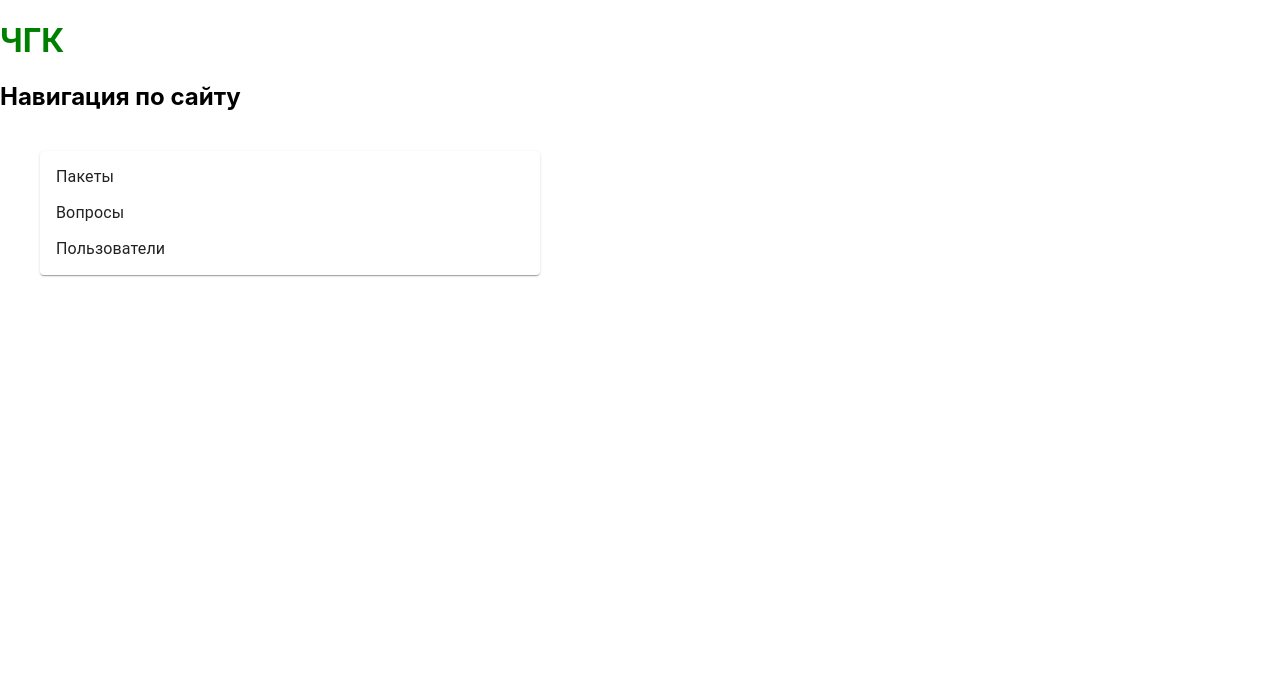
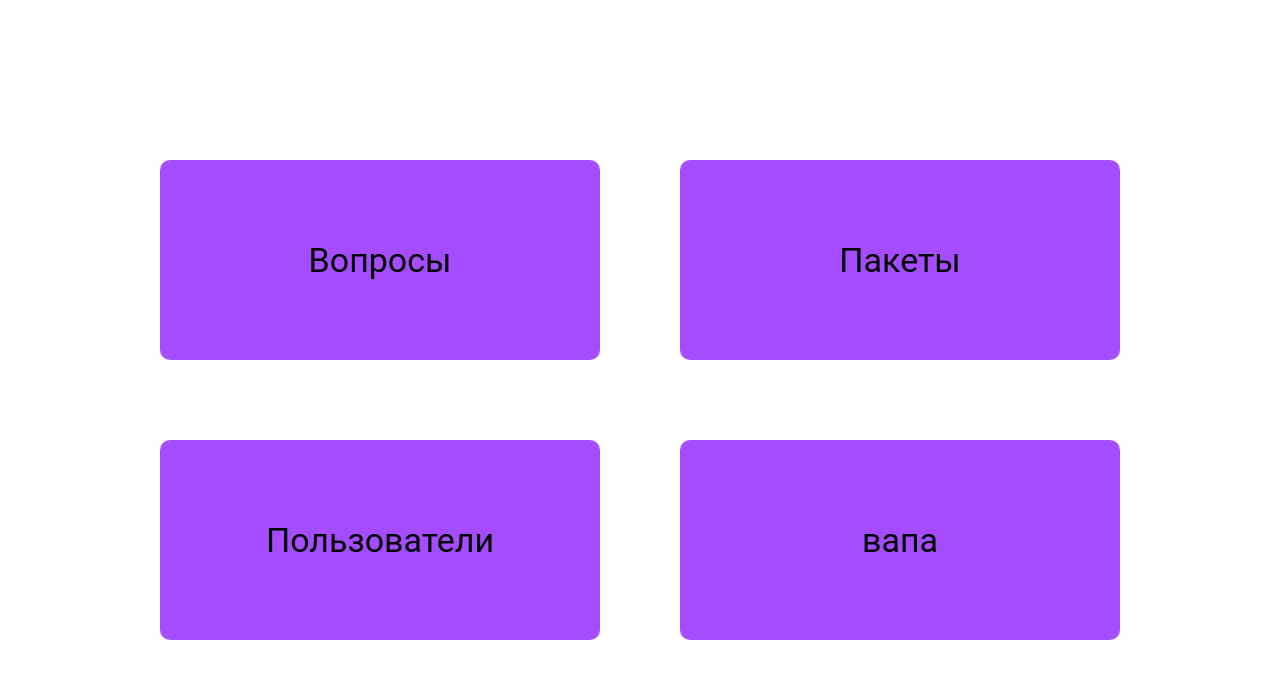
Before and after one commit to thesysadminest/chgk_website, a React (Create React App) app in the folder front_end/: page / in a window 1280 px wide. Shown: the top 678 px of the page. Built offline with nearby package versions, Linux system fonts and the light colour scheme.

Commit message:
improve bombastic frontend

```diff
--- a/front_end/src/App.js
+++ b/front_end/src/App.js
@@ -1,23 +1,80 @@
-// Filename - App.js
+// App.js
 
-import React from "react";
-import Navbar from "./components/Navbar";
-import { BrowserRouter, Routes, Route, Navigate } from "react-router-dom"
+import * as React from "react";
+import NavBar from "./components/NavBar";
+import { BrowserRouter as Router, Route, Routes, useLocation } from 'react-router-dom';
+import { createTheme, alpha, getContrastRatio, ThemeProvider } from '@mui/material/styles';
+import { spacing } from '@mui/system';
 
+import Lobby from "./pages/Lobby";
+import Question from "./pages/Questions";
 import Packs from "./pages/Packs";
 import Users from "./pages/Users";
-import Question from "./pages/Questions";
+
+const violetBase = '#7F00FF';
+const violetMain = alpha(violetBase, 0.7);
+
+const STEP = 10;
+
+const theme = createTheme({
+  palette: {
+    violet: {
+      main: violetMain,
+      light: alpha(violetBase, 0.3),
+      dark: alpha(violetBase, 0.9),
+      contrastText: getContrastRatio(violetMain, '#fff') > 4.5 ? '#fff' : '#111',
+    },
+  },
+
+  components: {
+      MuiButtonBase: {
+          styleOverrides: {
+              root: {
+                  backgroundColor: violetMain,
+                  borderRadius: 10,
+                  variants:
+                  [
+                      {
+                         props:
+                          { variant: 'accent' },
+                          style: ({ theme }) => ({
+                              backgroundColor: theme.palette.violet.light,
+                          })
+                      },
+                      {
+                          props:
+                      { variant: 'default' },
+                      },
+                  ]
+              }
+          }
+      }
+  },
+});
+
+
+export {theme};
 
 function App() {
     return (
-        <BrowserRouter>
-            <Navbar />
-            <Routes>
-                <Route path="/packs" element={<Packs />} />
-                <Route path="/users" element={<Users />} />
-                <Route path="/qs" element={<Question />} />
-            </Routes>
-        </BrowserRouter>
+        <ThemeProvider theme={theme}>
+            <Router>
+                <MainContent />
+            </Router>
+        </ThemeProvider>
+    );
+}
+
+function MainContent() {
+    const location = useLocation();
+
+    return (
+        <Routes>
+            <Route path="/" element={<Lobby />} />
+            <Route path="/packs" element={<><NavBar selected={location.pathname}/> <Packs/> </>} />
+            <Route path="/users" element={<><NavBar selected={location.pathname}/> <Users/> </>} />
+            <Route path="/questions" element={<><NavBar selected={location.pathname}/> <Question/> </>} />
+        </Routes>
     );
 }
 
--- a/front_end/src/components/Navbar.js
+++ b/front_end/src/components/Navbar.js
@@ -1,4 +1,4 @@
-import React from "react";
+import * as React from "react";
 import {
     Divider,
     ListItemIcon,
@@ -11,24 +11,57 @@ import {
     Card
 } from "@mui/material";
 
-const Navbar = () => {
+import Box from "@mui/material/Box";
+import Grid from "@mui/material/Grid2";
+import { styled } from '@mui/material/styles';
+import ButtonBase from "@mui/material/ButtonBase";
+import Button from "@mui/material/Button";
+import {ThemeProvider} from '@mui/material/styles';
+import {theme} from "../App.js";
+import borders from '@mui/system';
+import { spacing } from '@mui/system';
+
+const Item = styled(ButtonBase, Paper)(({ theme }) => ({
+  width : '100%',
+  height: '100%',
+  //backgroundColor: '#fff',
+  //...theme.typography.body2,
+  //padding: theme.spacing(1),
+  textAlign: 'center',
+  // fontSize: 'calc(10px + 2vmin)',
+  fontFamily: 'Roboto, sans-serif'
+  //color: theme.palette.text.secondary,
+  //...theme.applyStyles('dark', {
+  //  backgroundColor: '#1A2027',
+  //}),
+
+}));
+
+const NavBar = ({ selected }) => {
     return (
-        <left>
-            <div>
-                <h1 style={{ color: "green" }}>ЧГК </h1>
-                <h2 sx={{width:100, m:5}}>Навигация по сайту</h2>
-            </div>
-            <div>
-                <Card sx={{ width: 500, maxWidth: "100%" , m:5}}>
-                    <MenuList>
-                        <MenuItem component={Link} href='/packs'>Пакеты</MenuItem>
-                        <MenuItem component={Link} href='/qs'>Вопросы</MenuItem>
-                        <MenuItem component={Link} href='/users'>Пользователи</MenuItem>
-                    </MenuList>
-                </Card>
-            </div>
-        </left>
+        <ThemeProvider theme={theme}>
+            <Box sx={{ flexGrow: 0 }}>
+                <Grid container spacing={2} coluumns={8}>
+                  <Grid size={{xs: 6, md: 2 }}>
+                    <Item variant={selected === "/home" ? "accent" : "default"} href='/'> Домой  </Item>
+                  </Grid>
+                  <Grid size={{xs: 6, md: 2}}>
+                    <Item variant={selected === "/questions" ? "accent" : "default"} href='/questions'> Вопросы  </Item>
+                  </Grid>
+                  <Grid size={{ xs: 6, md: 2 }}>
+                    <Item variant={selected === "/packs" ? "accent" : "default"} href='/packs'> Пакеты </Item>
+                  </Grid>
+                  <Grid size={{ xs: 6, md: 2 }}>
+                    <Item variant={selected === "/users" ? "accent" : "default"} href='/users'> Пользователи  </Item>
+                  </Grid>
+                  <Grid size={{ xs: 6, md: 2 }}>
+                    <Item> Команды </Item>
+                  </Grid>
+
+                </Grid>
+            </Box>
+            </ThemeProvider>
     );
 }
 
-export default Navbar;
+export default NavBar;
--- /dev/null
+++ b/front_end/src/pages/Lobby.js
@@ -0,0 +1,48 @@
+import React from "react";
+
+import {
+    Table,
+    Paper,
+    Typography,
+    Link,
+    Card
+} from "@mui/material";
+
+import Box from "@mui/material/Box";
+import Grid from "@mui/material/Grid2";
+import { styled } from '@mui/material/styles';
+import ButtonBase from "@mui/material/ButtonBase";
+import Button from "@mui/material/Button";
+import Stack from "@mui/material/Stack";
+import {ThemeProvider} from '@mui/material/styles';
+import {theme} from "../App.js";
+import { spacing } from '@mui/system';
+
+const Item = styled(ButtonBase, Paper)(({ theme }) => ({
+  width : '100%',
+  height: '100%',
+  textAlign: 'center',
+  fontSize: 'calc(10px + 3vmin)',
+  fontFamily: 'Roboto, sans-serif'
+}));
+
+const Lobby = () => {
+    return (
+        <ThemeProvider theme={theme}>
+            <Box sx={{ height: '60vh', mr: '20vh', ml: '20vh', mb: '20vh', mt: '20vh', flexGrow: 0 }}>
+                <Stack spacing='10vh' sx={{ height:"100%"}}>
+                  <Stack spacing='10vh' sx={{ height:"50vh"}} direction="row">
+                    <Item href='/questions'> Вопросы </Item>
+                    <Item href='/packs'> Пакеты </Item>
+                  </Stack>
+                  <Stack spacing='10vh' sx={{height:"50vh"}} direction="row">
+                    <Item href='/users'> Пользователи </Item>
+                    <Item href='/'> вапа </Item>
+                  </Stack>
+                </Stack>
+            </Box>
+        </ThemeProvider>
+    );
+};
+
+export default Lobby;
--- a/front_end/src/pages/Questions.js
+++ b/front_end/src/pages/Questions.js
@@ -17,7 +17,7 @@ class Questions extends Component {
   }
 
   fetchQuestions() {
-    axios.get('http://127.0.0.1:8000/api/question/1')
+    axios.get('http://127.0.0.1:8000/api/question/')
       .then(response => {
         const data = response.data.map((item, index) => ({
           id: item.id,
@@ -36,10 +36,10 @@ class Questions extends Component {
     const { rows } = this.state;
 
     const columns = [
-      { field: 'id', headerName: 'ID', width: 70 },
-      { field: 'question_text', headerName: 'Question Text', width: 200 },
-      { field: 'answer_text', headerName: 'Answer Text', width: 200 },
-      { field: 'author', headerName: 'Author', width: 150 },
+      { field: 'id', headerName: 'ID', width: 150 },
+      { field: 'question_text', headerName: 'Question Text', width: 400 },
+      { field: 'answer_text', headerName: 'Answer Text', width: 400 },
+      { field: 'author', headerName: 'Author', width: 200 },
     ];
 
     return (
--- a/front_end/src/pages/Users.js
+++ b/front_end/src/pages/Users.js
@@ -1,4 +1,3 @@
-
 import React from "react";
 
 const Users = () => {
```
Also changed, not shown: front_end/src/components/Button.js (deleted, +0 -15 lines).
